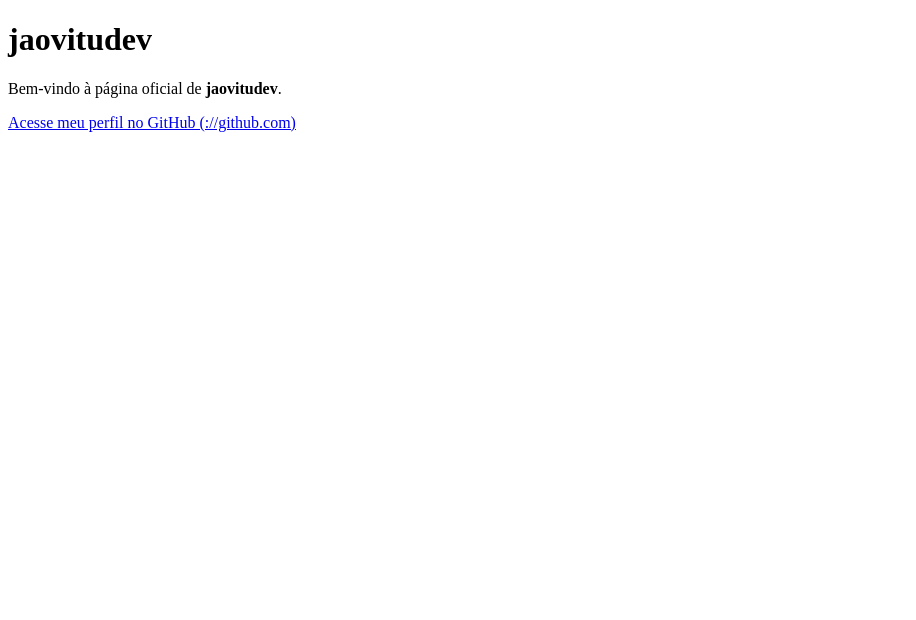
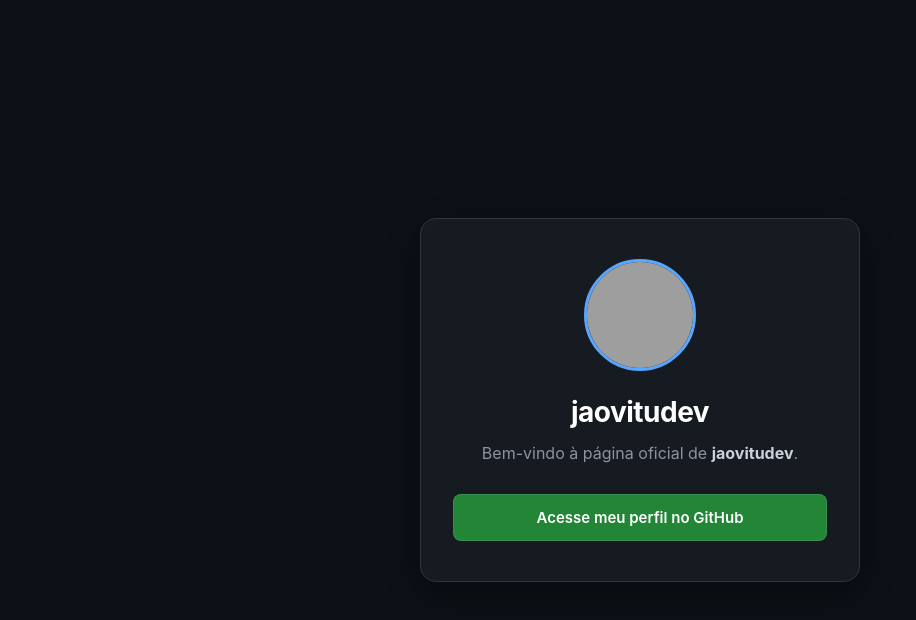
Before and after one commit to jaovitudev/jaovitudev.github.io, a plain HTML site: page index.html in a window 1280 px wide. Shown: the whole page, without its empty margins (0-916 px from the left). Drawn offline with Linux system fonts and the light colour scheme; grey boxes are pictures that could not be loaded.

Commit message:
Enhance index.html with styles and layout
Added styling and structured layout for the portfolio page.

```diff
--- a/index.html
+++ b/index.html
@@ -5,13 +5,84 @@
   <meta name="viewport" content="width=device-width, initial-scale=1.0">
   <title>jaovitudev - Portfólio & GitHub</title>
   <meta name="description" content="Página oficial de jaovitudev. Confira meus projetos, códigos e perfil no GitHub.">
-    <meta name="google-site-verification" content="pwwVVpfRViMc1hbiNsJAi3KMfaqc9FrXRmTGc3iHpd0" />
-
-
+  <meta name="google-site-verification" content="pwwVVpfRViMc1hbiNsJAi3KMfaqc9FrXRmTGc3iHpd0" />
+  <style>
+    * {
+      margin: 0;
+      padding: 0;
+      box-sizing: border-box;
+      font-family: -apple-system, BlinkMacSystemFont, "Segoe UI", Roboto, Helvetica, Arial, sans-serif;
+    }
+    body {
+      background-color: #0d1117;
+      color: #c9d1d9;
+      display: flex;
+      justify-content: center;
+      align-items: center;
+      min-height: 100vh;
+      padding: 20px;
+    }
+    .card {
+      background-color: #161b22;
+      border: 1px solid #30363d;
+      border-radius: 16px;
+      padding: 40px 32px;
+      max-width: 440px;
+      width: 100%;
+      text-align: center;
+      box-shadow: 0 12px 32px rgba(0, 0, 0, 0.45);
+    }
+    .avatar {
+      width: 112px;
+      height: 112px;
+      border-radius: 50%;
+      border: 3px solid #58a6ff;
+      margin-bottom: 20px;
+      object-fit: cover;
+      background-color: #21262d;
+    }
+    h1 {
+      color: #ffffff;
+      font-size: 28px;
+      margin-bottom: 12px;
+      letter-spacing: -0.5px;
+    }
+    p {
+      font-size: 16px;
+      line-height: 1.6;
+      color: #8b949e;
+      margin-bottom: 28px;
+    }
+    p strong {
+      color: #c9d1d9;
+    }
+    .btn {
+      display: inline-block;
+      background-color: #238636;
+      color: #ffffff;
+      text-decoration: none;
+      font-weight: 600;
+      font-size: 15px;
+      padding: 13px 24px;
+      border-radius: 8px;
+      border: 1px solid rgba(240, 246, 252, 0.1);
+      transition: background-color 0.2s ease, transform 0.1s ease;
+      width: 100%;
+    }
+    .btn:hover {
+      background-color: #2ea043;
+      transform: translateY(-1px);
+    }
+  </style>
 </head>
 <body>
-  <h1>jaovitudev</h1>
-  <p>Bem-vindo à página oficial de <strong>jaovitudev</strong>.</p>
-  <p><a href="https://github.com/jaovitudev">Acesse meu perfil no GitHub (://github.com)</a></p>
+  <main class="card">
+    <img src="https://github.com" alt="Foto de perfil de jaovitudev" class="avatar">
+    <h1>jaovitudev</h1>
+    <p>Bem-vindo à página oficial de <strong>jaovitudev</strong>.</p>
+    <a href="https://github.com" class="btn" target="_blank" rel="noopener noreferrer">
+      Acesse meu perfil no GitHub
+    </a>
+  </main>
 </body>
 </html>
```
